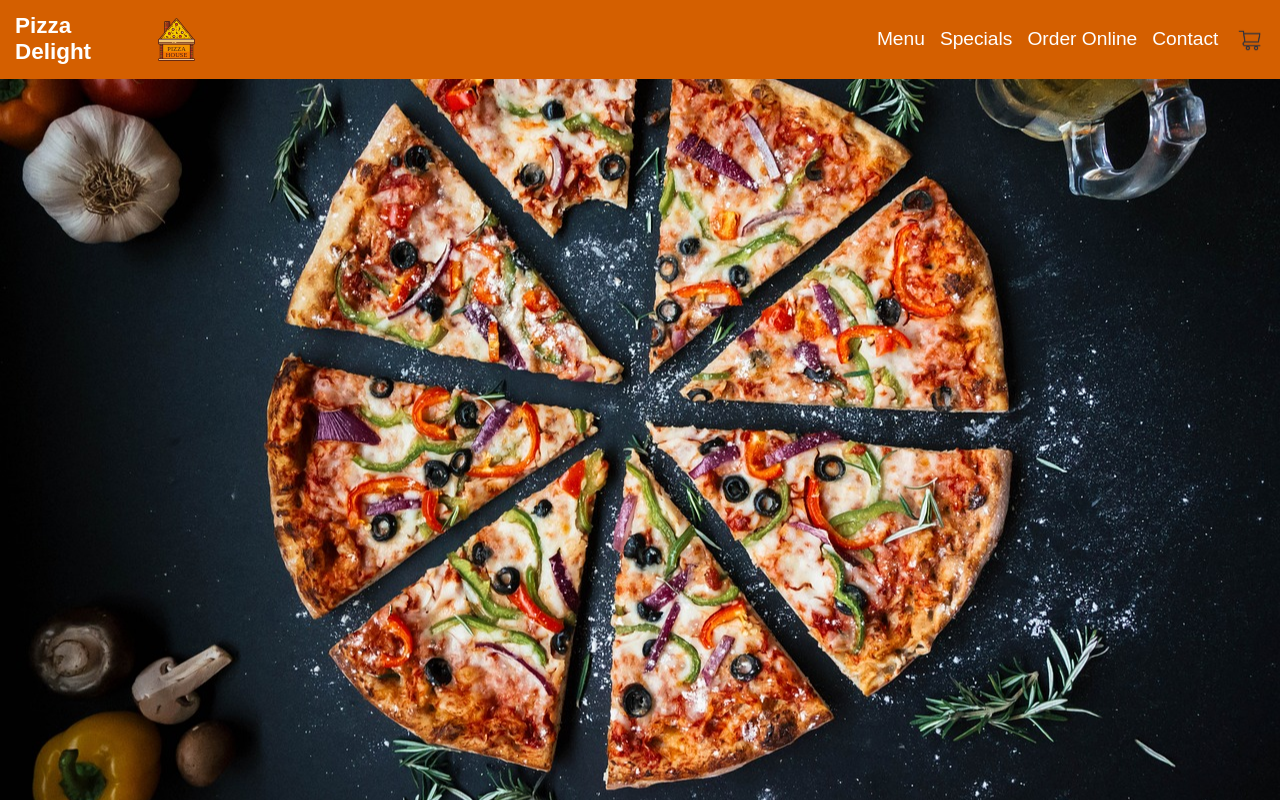
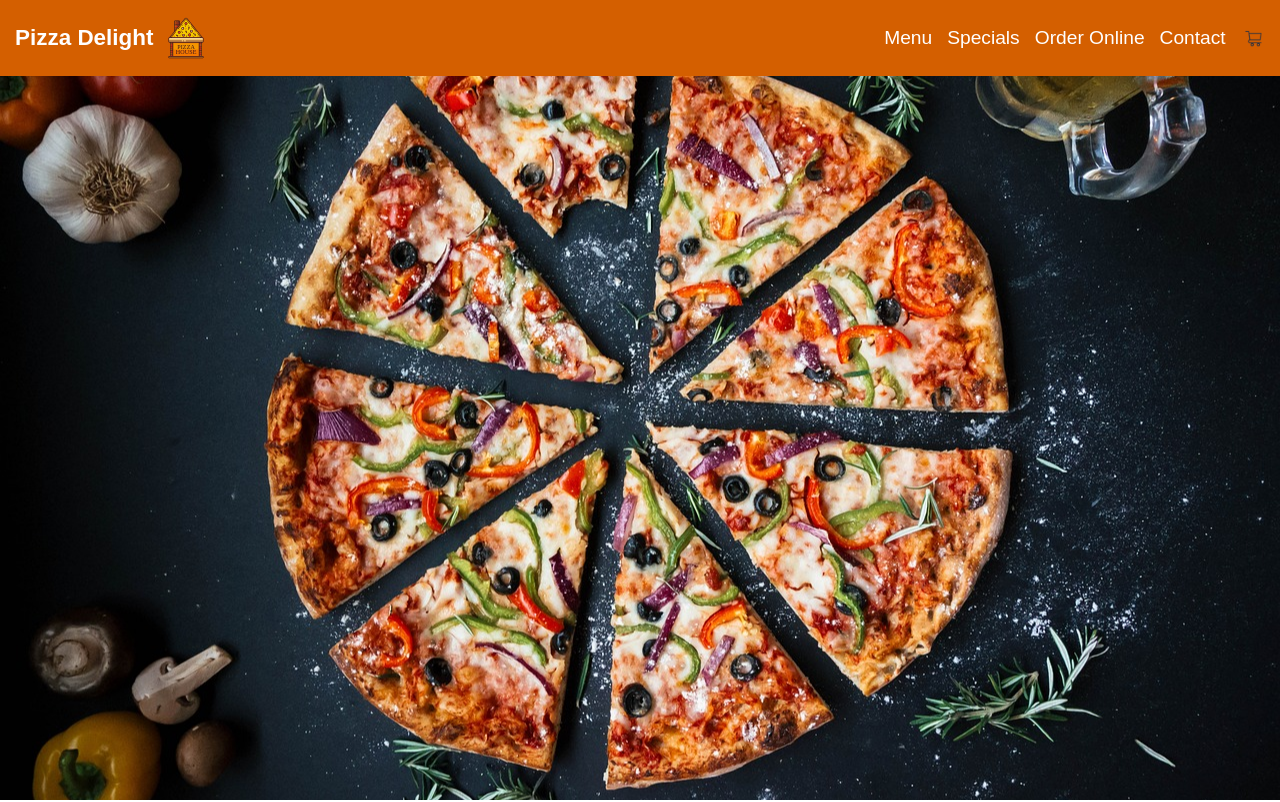
Before and after one commit to bilaltariq360/Web-Programming_Assignments, a plain HTML site: page 21F-9243_BCS-6B_Assignment-02/index.html in a window 1280 px wide. Shown: the top 802 px of the page. Drawn offline with Linux system fonts and the light colour scheme.

Commit message:
Complete assignment

```diff
--- a/21F-9243_BCS-6B_Assignment-02/index.html
+++ b/21F-9243_BCS-6B_Assignment-02/index.html
@@ -10,12 +10,12 @@
     <header>
       <div class="logo">
         <h3 class="logo-heading">Pizza Delight</h3>
-        <img
+         <img
           src="./images/pizza-logo.svg"
           alt="Pizza-logo"
           class="pizza-logo"
-          width="35%"
-          height="35%"
+          width="15%"
+          height="15%"
         />
       </div>
       <nav>
@@ -34,7 +34,8 @@
           />
       </nav>
     </header>
-    <section class="slider"></section>
+    <section class="slider slider-1"><img src="./images/pizza-1.jpg"></section>
+    <marquee direction="right" scrollamount="50"><section class="slider"></section></marquee>
     <section class="pizza-specials">
       <h1>Today's Special</h1>
       <div class="cards">
--- a/21F-9243_BCS-6B_Assignment-02/style.css
+++ b/21F-9243_BCS-6B_Assignment-02/style.css
@@ -4,9 +4,22 @@
   font-family: sans-serif;
 }
 
+body {
+  overflow-x: hidden;
+}
+
 h1 {
   font-size: 2rem;
   font-weight: bolder;
+}
+
+.slider-1 {
+  position: absolute;
+}
+
+.slider-1 img {
+  width: 100vw;
+  height: 100vh;
 }
 
 a {
@@ -31,6 +44,7 @@ header {
   display: flex;
   align-items: center;
   padding-left: 10px;
+  width: 100%;
 }
 
 nav {
```
